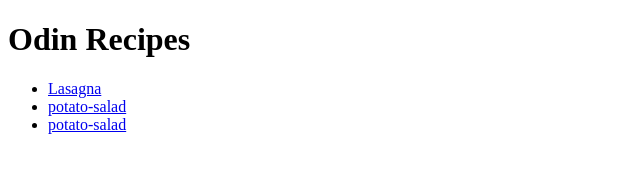
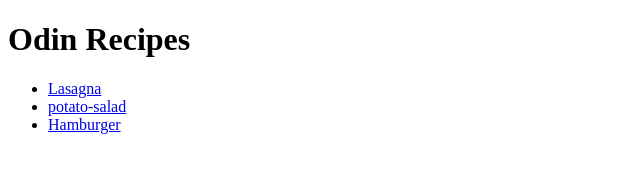
Before and after one commit to Temu789/odin-recipes, a plain HTML site: page index.html in a window 1280 px wide. Shown: the full height of the page, 0-640 px from the left. Drawn offline with Linux system fonts and the light colour scheme.

Commit message:
edited index file

```diff
--- a/index.html
+++ b/index.html
@@ -9,7 +9,7 @@
         <ul>
             <li><a href="recipes/lasagna.html">Lasagna</a></li>
             <li><a href="recipes/potato-salad.html">potato-salad</a></li>
-            <li><a href="recipes/potato-salad.html">potato-salad</a></li>
+            <li><a href="recipes/hamburger.html">Hamburger</a></li>
         </ul>
 
     </body>
```
